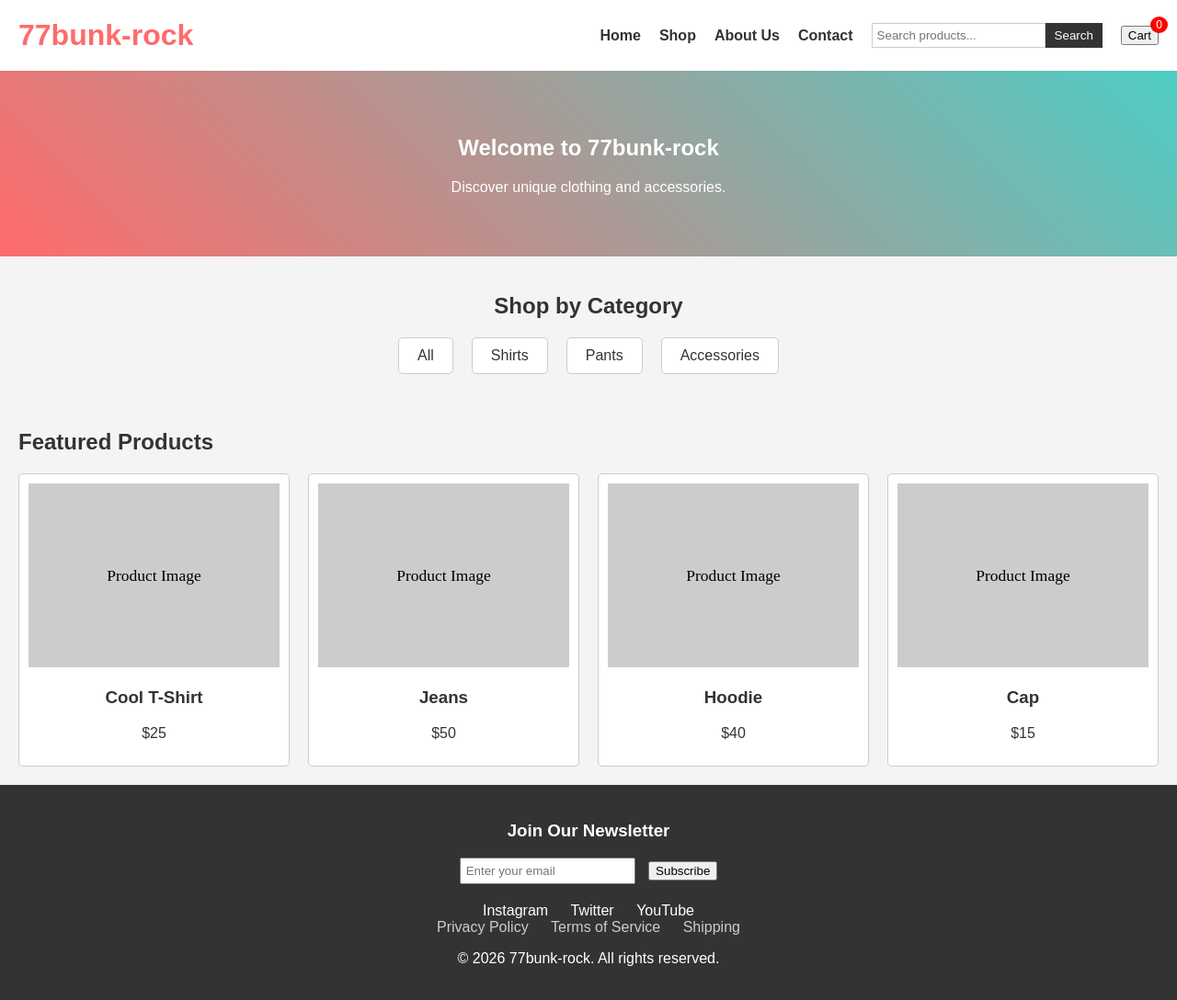
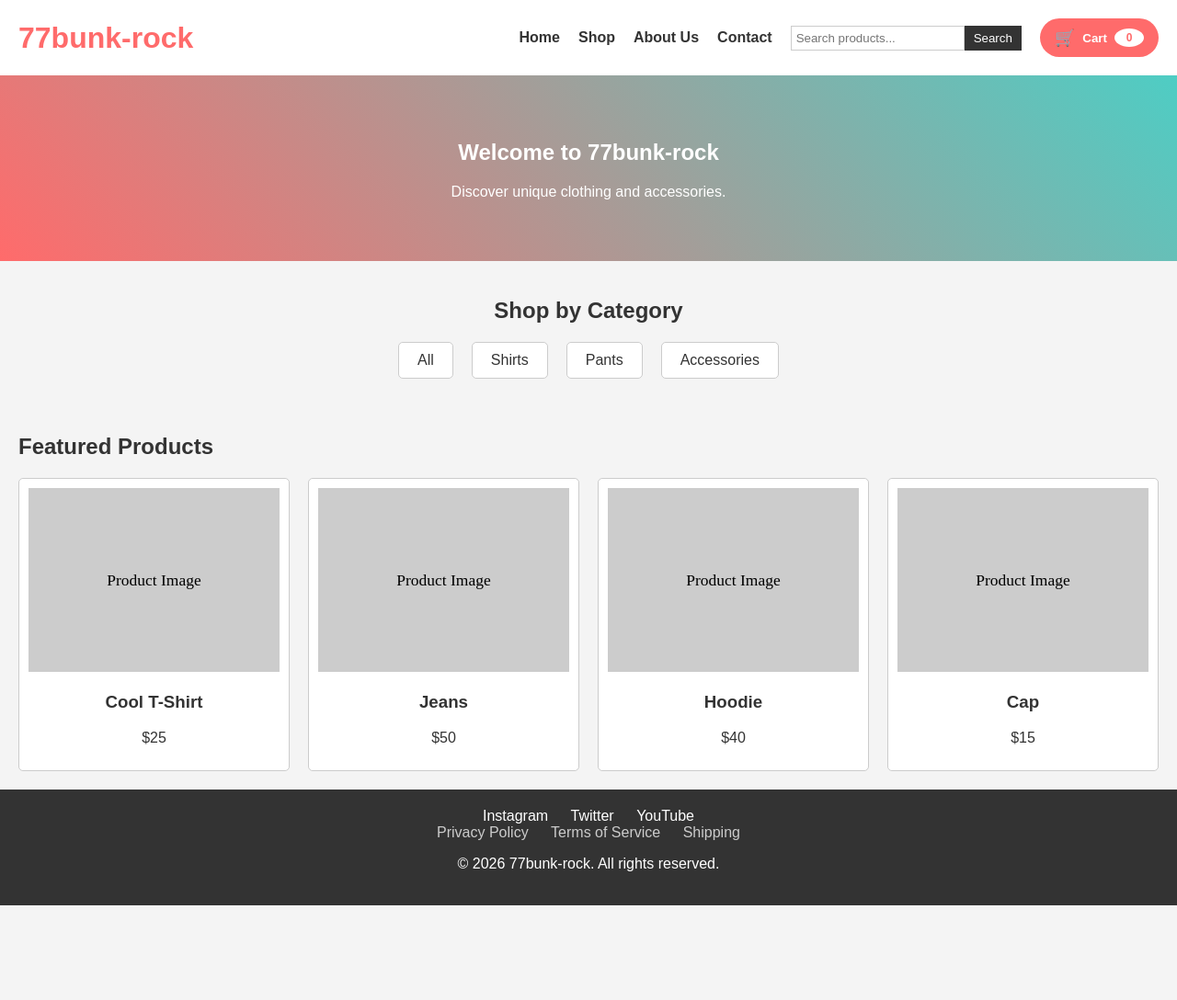
Before and after one commit to bunkrock77-cell/77bunk-rock-site, a plain HTML site: page index.html in a window 1280 px wide. Shown: the whole page at 92% size. After the commit the page ends 985 px from the top, so only its background shows below. Drawn offline with Linux system fonts and the light colour scheme.

Commit message:
Update cart button and cleanup footer

```diff
--- a/css/style.css
+++ b/css/style.css
@@ -52,15 +52,41 @@ nav a {
     position: relative;
 }
 
+.cart-button {
+    display: inline-flex;
+    align-items: center;
+    gap: 8px;
+    padding: 10px 16px;
+    background: #ff6b6b;
+    color: white;
+    border: none;
+    border-radius: 999px;
+    cursor: pointer;
+    font-weight: bold;
+    transition: transform 0.2s ease, background 0.2s ease;
+}
+
+.cart-button:hover {
+    background: #ff5252;
+    transform: translateY(-1px);
+}
+
+.cart-icon {
+    font-size: 18px;
+}
+
 #cart-count {
-    position: absolute;
-    top: -10px;
-    right: -10px;
-    background: red;
-    color: white;
+    display: inline-flex;
+    align-items: center;
+    justify-content: center;
+    min-width: 20px;
+    height: 20px;
+    background: white;
+    color: #ff6b6b;
     border-radius: 50%;
-    padding: 2px 6px;
     font-size: 12px;
+    font-weight: bold;
+    padding: 0 6px;
 }
 
 #hero {
@@ -153,15 +179,6 @@ footer {
     text-align: center;
 }
 
-.newsletter {
-    margin-bottom: 20px;
-}
-
-.newsletter input {
-    padding: 5px;
-    margin-right: 10px;
-}
-
 .social a {
     margin: 0 10px;
     color: white;
--- a/index.html
+++ b/index.html
@@ -21,8 +21,11 @@
                 <button>Search</button>
             </div>
             <div class="cart">
-                <span id="cart-count">0</span>
-                <button id="cart-btn">Cart</button>
+                <button id="cart-btn" class="cart-button">
+                    <span class="cart-icon">🛒</span>
+                    <span>Cart</span>
+                    <span id="cart-count">0</span>
+                </button>
             </div>
         </nav>
     </header>
@@ -48,11 +51,6 @@
         </section>
     </main>
     <footer>
-        <div class="newsletter">
-            <h3>Join Our Newsletter</h3>
-            <input type="email" placeholder="Enter your email">
-            <button>Subscribe</button>
-        </div>
         <div class="social">
             <a href="#">Instagram</a>
             <a href="#">Twitter</a>
```
Also changed, not shown: product.html (+5 -7 lines).
